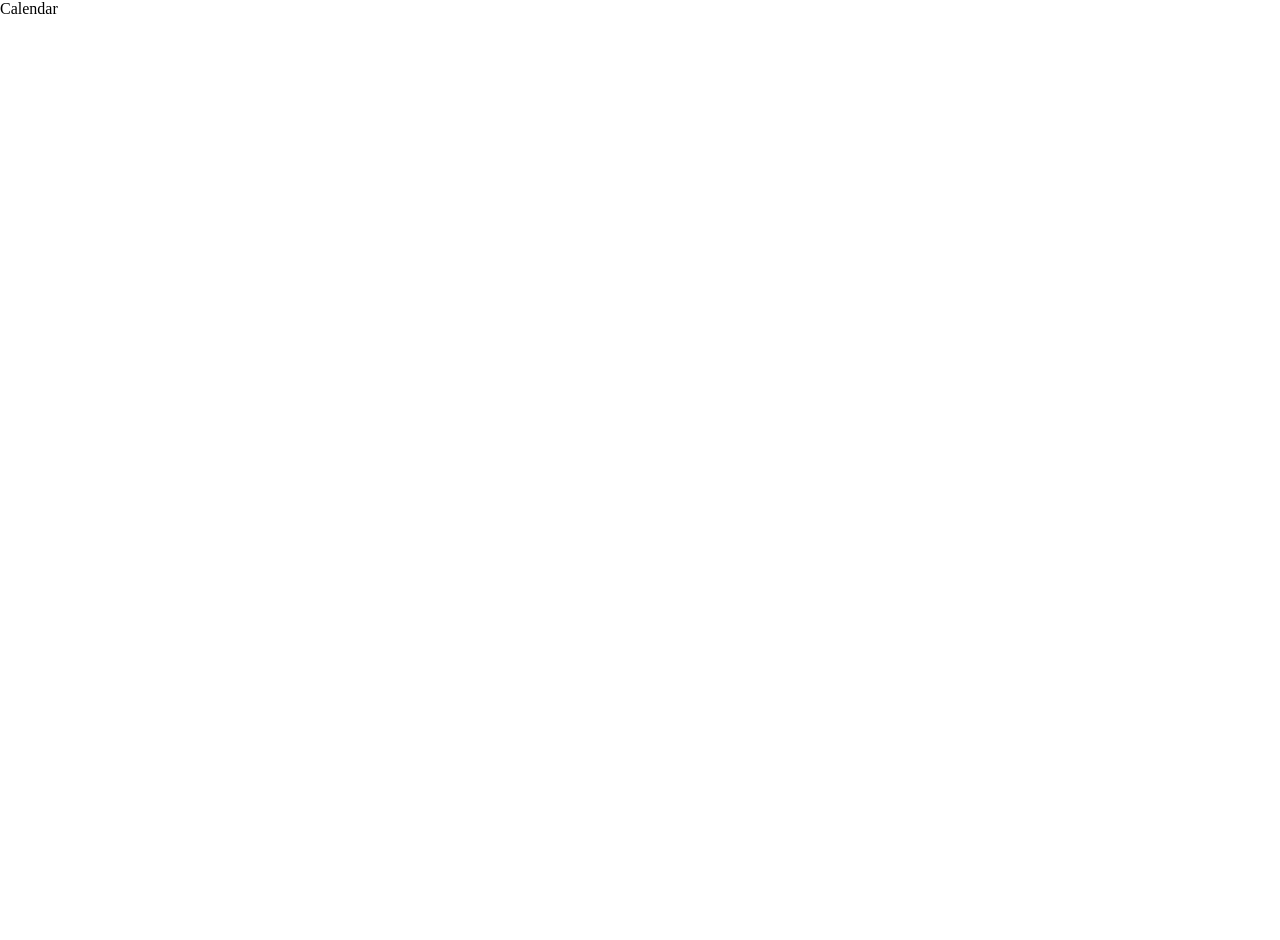
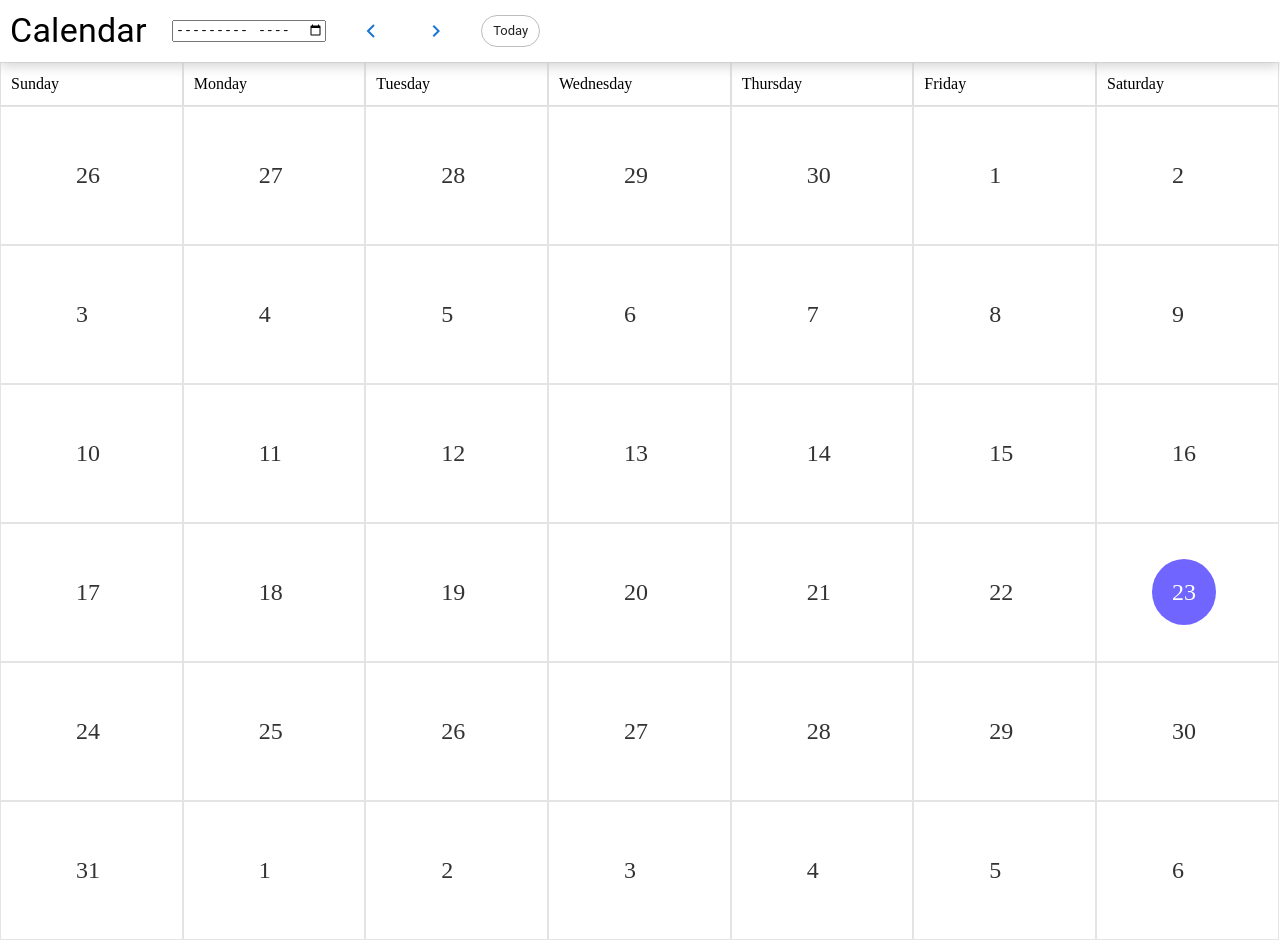
Before and after one commit to Ancy31/Google-Calendar, a React (Vite) app in the folder Google Calendar/: page / in a window 1280 px wide. Before the commit the page ends 800 px from the top, so only its background shows below. Built offline with nearby package versions, Linux system fonts and the light colour scheme.

Commit message:
completed the google calendar

```diff
--- a/Google Calendar/package.json
+++ b/Google Calendar/package.json
@@ -15,6 +15,7 @@
     "@mui/material": "^9.0.1",
     "react": "^19.2.6",
     "react-dom": "^19.2.6",
+    "react-icons": "^5.6.0",
     "react-router-dom": "^7.15.1"
   },
   "devDependencies": {
--- /dev/null
+++ b/Google Calendar/src/components/Header.jsx
@@ -0,0 +1,55 @@
+import { Chip, IconButton, Typography } from '@mui/material';
+import { MdNavigateNext } from 'react-icons/md';
+import { GrFormPrevious } from 'react-icons/gr';
+import { Header as HeaderContainer } from '../styles';
+
+const Header = ({ value, setValue }) => {
+  const handleMonthChange = (modifier) => {
+    if (!value) {
+      alert('Date is required');
+      return;
+    }
+
+    const [yearStr, monthStr] = value.split('-');
+    let year = parseInt(yearStr, 10);
+    let month = parseInt(monthStr, 10) - 1;
+
+    const targetDate = new Date(year, month + modifier, 1);
+
+    const newYear = targetDate.getFullYear();
+    const newMonth = String(targetDate.getMonth() + 1).padStart(2, '0');
+
+    setValue(`${newYear}-${newMonth}`);
+  };
+
+  const handleToday = () => {
+    const today = new Date();
+    const currentYear = today.getFullYear();
+    const currentMonth = String(today.getMonth() + 1).padStart(2, '0');
+    setValue(`${currentYear}-${currentMonth}`);
+  };
+
+  return (
+    <HeaderContainer>
+      <Typography variant="h4">Calendar</Typography>
+
+      <input
+        type="month"
+        value={value || ''}
+        onChange={(event) => setValue(event?.target?.value)}
+      />
+
+      <IconButton color="primary" aria-label="Previous Month" onClick={() => handleMonthChange(-1)}>
+        <GrFormPrevious />
+      </IconButton>
+
+      <IconButton color="primary" aria-label="Next Month" onClick={() => handleMonthChange(1)}>
+        <MdNavigateNext />
+      </IconButton>
+
+      <Chip label="Today" variant="outlined" onClick={handleToday} />
+    </HeaderContainer>
+  );
+};
+
+export default Header;
--- /dev/null
+++ b/Google Calendar/src/constants/calender.js
@@ -0,0 +1 @@
+export const days = ['Sunday', 'Monday', 'Tuesday', 'Wednesday', 'Thursday', 'Friday', 'Saturday'];
--- a/Google Calendar/src/pages/Calendar.jsx
+++ b/Google Calendar/src/pages/Calendar.jsx
@@ -1,5 +1,67 @@
+import { useState } from 'react';
+import Header from '../components/Header';
+import { days } from '../constants/calender';
+import { DateDisplayGrid, Date as DateText } from '../styles';
+
 const Calendar = () => {
-  return <div>Calendar</div>;
+  const [value, setValue] = useState(null);
+  console.log(new Date(value));
+
+  const now = value ? new Date(value) : new Date();
+  const year = now.getFullYear();
+  const month = now.getMonth();
+  const firstDayOfMonth = new Date(year, month, 1);
+
+  const daysInMonth = new Date(year, month + 1, 0).getDate();
+  const allDays = [];
+
+  const startPaddingCount = firstDayOfMonth.getDay();
+  for (let i = startPaddingCount - 1; i >= 0; i--) {
+    allDays.push(new Date(year, month, 1 - i - 1));
+  }
+
+  for (let i = 1; i <= daysInMonth; i++) {
+    allDays.push(new Date(year, month, i));
+  }
+
+  const totalDaysNeeded = allDays.length <= 35 ? 35 : 42;
+  let nextMonthDay = 1;
+
+  while (allDays.length < totalDaysNeeded) {
+    allDays.push(new Date(year, month + 1, nextMonthDay));
+    nextMonthDay++;
+  }
+  console.log(value);
+  return (
+    <div>
+      <Header setValue={setValue} value={value} />
+      <DateDisplayGrid>
+        {days.map((day, index) => (
+          <div key={index} style={{ padding: '12px 10px', border: '1px solid #cccccc9e' }}>
+            {day}
+          </div>
+        ))}
+      </DateDisplayGrid>
+      <DateDisplayGrid>
+        {allDays.map((dateObj) => {
+          const today = new Date();
+          const isToday =
+            dateObj.getFullYear() === today.getFullYear() &&
+            dateObj.getMonth() === today.getMonth() &&
+            dateObj.getDate() === today.getDate();
+
+          return (
+            <div
+              key={dateObj.toISOString()}
+              style={{ padding: '55px', border: '1px solid #cccccc88' }}
+            >
+              <DateText isToday={isToday}>{dateObj.getDate()}</DateText>
+            </div>
+          );
+        })}
+      </DateDisplayGrid>
+    </div>
+  );
 };
 
 export default Calendar;
--- /dev/null
+++ b/Google Calendar/src/styles/index.js
@@ -0,0 +1,28 @@
+import styled from '@emotion/styled';
+import { Box } from '@mui/material';
+
+export const Header = styled(Box)({
+  boxShadow: '0px 4px 12px rgba(0, 0, 0, 0.18)',
+  padding: '10px',
+  display: 'flex',
+  alignItems: 'center',
+  gap: '25px',
+});
+
+export const Date = styled('span')(({ isToday }) => ({
+  fontSize: '24px',
+  height: '80px',
+  width: '80px',
+  padding: '20px',
+  borderRadius: '50%',
+  textAlign: 'center',
+  color: isToday ? 'white' : '#333',
+  backgroundColor: isToday ? '#7066ff' : '#fff',
+}));
+
+export const DateDisplayGrid = styled(Box)({
+  display: 'grid',
+  gridTemplateColumns: '1fr 1fr 1fr 1fr 1fr 1fr 1fr',
+  width: '99.9vw',
+  heigth: '90vh',
+});
--- /dev/null
+++ b/Google Calendar/src/utils/calender.js
@@ -0,0 +1,32 @@
+const now = new Date();
+const year = now.getFullYear();
+const month = now.getMonth();
+
+const firstDayOfMonth = new Date(year, month, 1);
+
+const daysInMonth = new Date(year, month + 1, 0).getDate();
+console.log(daysInMonth);
+export const allDays = [];
+
+const startPaddingCount = firstDayOfMonth.getDay();
+
+export const dateFetching =()=>{
+
+
+for (let i = startPaddingCount - 1; i >= 0; i--) {
+  allDays.push(new Date(year, month, 1 - i - 1));
+}
+
+for (let i = 1; i <= daysInMonth; i++) {
+  allDays.push(new Date(year, month, i));
+}
+
+const totalDaysNeeded = allDays.length <= 35 ? 35 : 42;
+let nextMonthDay = 1;
+
+while (allDays.length < totalDaysNeeded) {
+  allDays.push(new Date(year, month + 1, nextMonthDay));
+  console.log(allDays);
+  nextMonthDay++;
+}
+};
```
Also changed, not shown: 1 other file (tests, documents, lock files or other folders).
